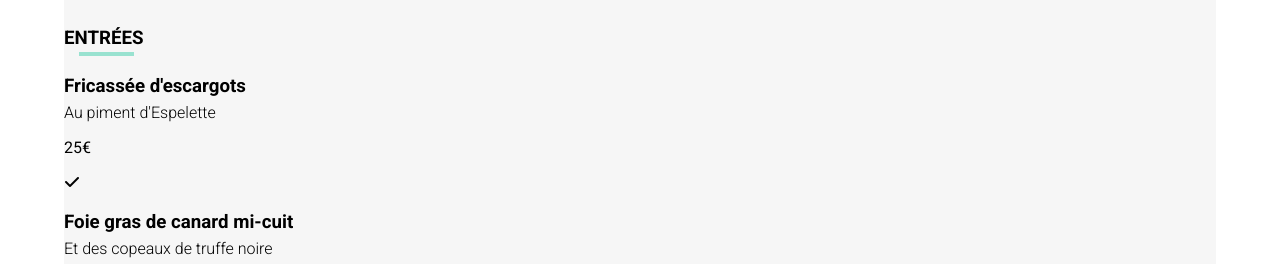
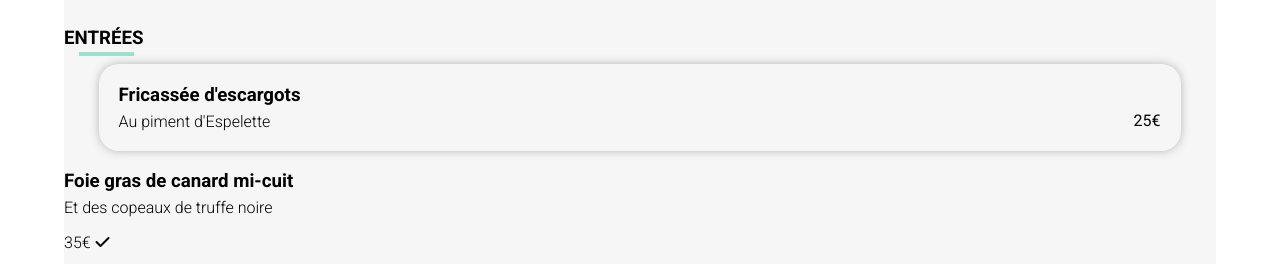
Before and after one commit to Owweane/Ohmyfood, a plain HTML site: page lapalettedugout.html in a window 1280 px wide. Shown: the part 536-800 px from the top of the page. Drawn offline with Linux system fonts and the light colour scheme; a web font is replaced by a local one.

Commit message:
Update lapalettedugout.html

```diff
--- a/lapalettedugout.html
+++ b/lapalettedugout.html
@@ -63,17 +63,18 @@
                 <div class="entrees">
                     <h3 class="title-menu">ENTRÉES</h3>
                     <hr />
-                    <div>
+                    <div class="test">
                         <div class="text-menu">
                             <h3>Fricassée d'escargots</h3>
                             <p>Au piment d'Espelette</p>
                         </div>
                         <div class="prix">
                             <p>25€</p>
-                            <p class="valide"><i class="fa-solid fa-check"></i></p>
+                            <div>
+                                <p class="valide"><i class="fa-solid fa-check"></i></p>
+                            </div>
                         </div>
                     </div>
-
                 <div class="text-menu">
                     <h3>Foie gras de canard mi-cuit</h3>
                     <p>Et des copeaux de truffe noire</p>
```
